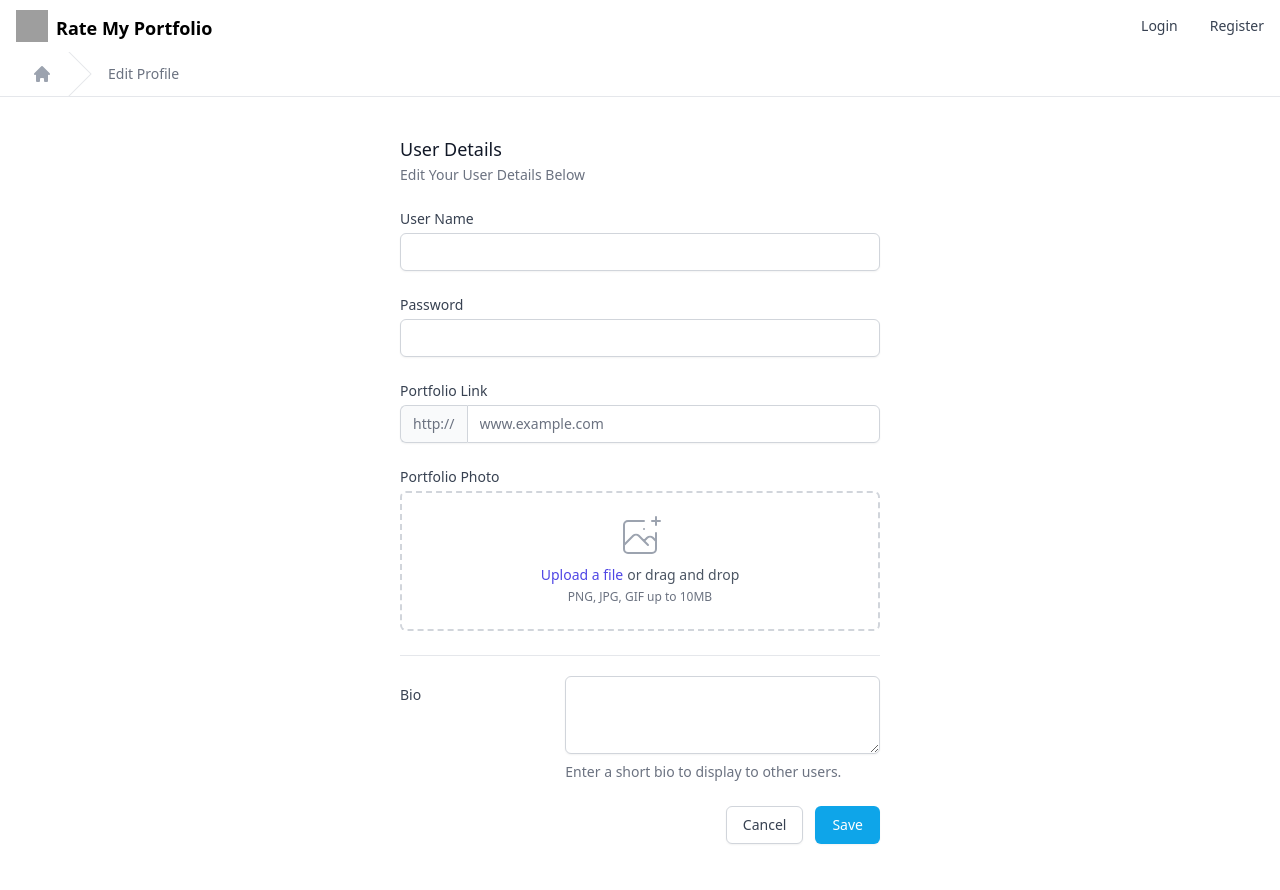
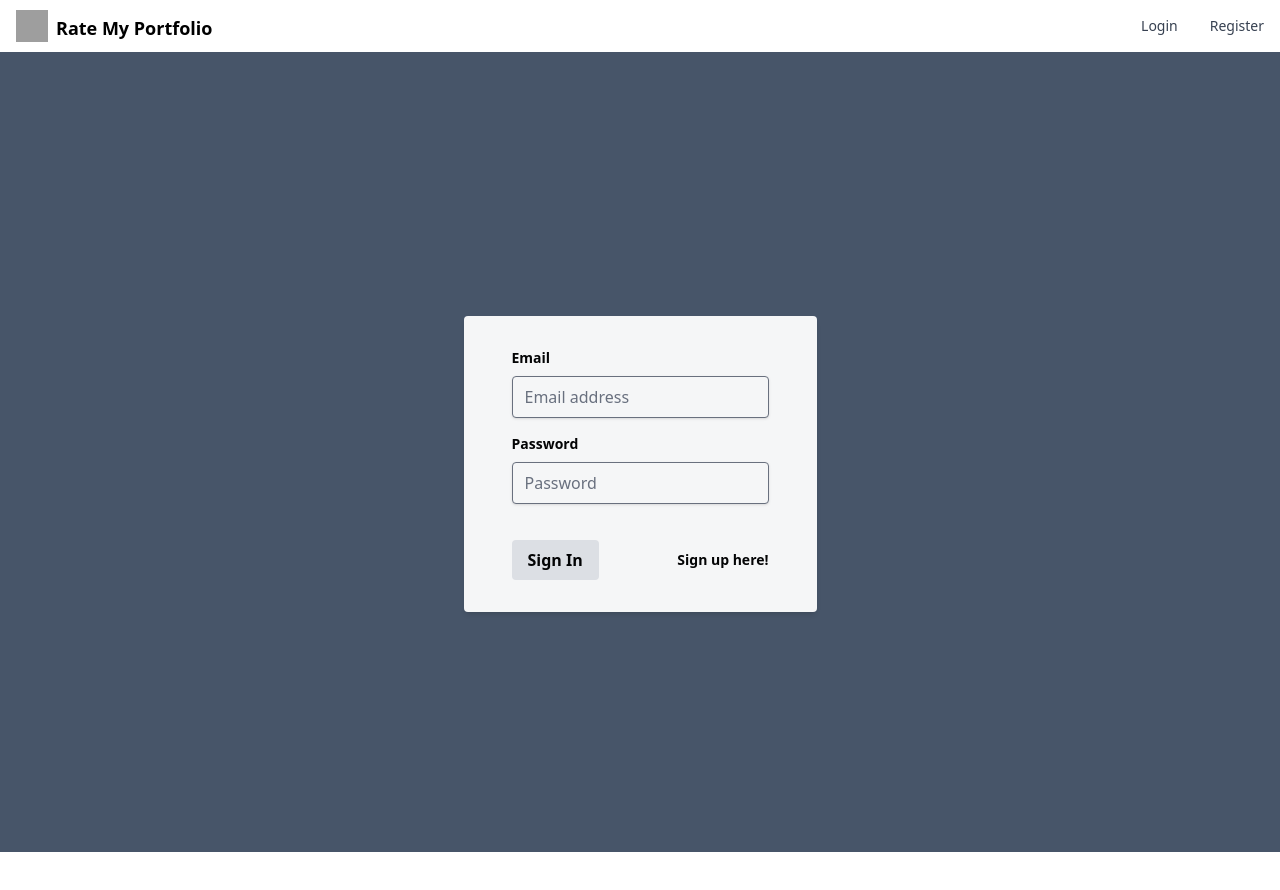
Before and after one commit to hekmatsalehi/rate-my-portfolio, a React (Create React App) app in the folder client/: page /Login in a window 1280 px wide. Shown: the top 890 px of the page. After the commit the page ends 852 px from the top, so only its background shows below. Built offline with nearby package versions, Linux system fonts and the light colour scheme; grey boxes are pictures that could not be loaded; the HTML template or start-up script is replaced by a standard one.

Commit message:
react router connected

```diff
--- a/client/src/App.js
+++ b/client/src/App.js
@@ -1,14 +1,30 @@
-import React from 'react';
+import React, { Component } from 'react';
+import { BrowserRouter, Route, Switch } from 'react-router-dom';
+
+import Navbar from './components/Navbar';
+import ProfilePage from './components/ProfilePage';
+import Home from './components/Home';
+import Login from './components/Login';
+import SignUp from './components/Signup'
+
 import './styles/output.css'
 
-import Home from './components/Home'
-import Navbar from './components/Navbar'
-import ProfilePage from './components/ProfilePage'
-export default function App() {
-  return (
-    <main>
-      <Navbar />
-      <ProfilePage />
-    </main>
-  );
+class App extends Component {
+  render() {
+    return (
+       <BrowserRouter>
+        <div>
+          <Navbar />
+            <Switch>
+             <Route path="/" component={Home} exact/>
+             <Route path="/Login" component={Login}/>
+             <Route path="/Signup" component={SignUp}/>
+             <Route path="/ProfilePage" component={ProfilePage}/>
+            </Switch>
+        </div>
+      </BrowserRouter>
+    );
+  }
 }
+
+export default App;
--- a/client/src/components/Login.js
+++ b/client/src/components/Login.js
@@ -1,9 +1,10 @@
 import React from "react";
+import { NavLink } from 'react-router-dom';
 
 export default function Login() {
     return (
         <div>
-        <div class="bg-home-img bg-fixed bg-cover bg-center bg-no-repeat min-h-full h-screen md:h-screen flex justify-center">
+            <div class="bg-slate-600 bg-fixed bg-cover bg-center bg-no-repeat min-h-full h-screen md:h-screen flex justify-center">
                 <div class="flex mx-auto md:w-auto md:mx-auto m-56 md:m-56 opacity-95">
                     <div class="m-auto md:container md:mx-auto bg-white shadow-md rounded mx-auto px-8 pt-6 pb-8 mb-4 md:px-12 md:pt-8 md:pb-12 md:pb-8 flex flex-col">
                         <div class="mb-4">
@@ -21,14 +22,14 @@ export default function Login() {
                                 id="password" type="password" placeholder="Password" />
                         </div>
                         <div class="flex items-center justify-between">
-                        <button
+                            <NavLink to="/ProfilePage"
                                 class="bg-gray-200 hover:bg-blue-500 hover:text-white text-black font-bold py-1 px-2 md:py-2 md:px-4 md:mr-8 rounded"
                                 id="login-button" type="button">
                                 Sign In
-                        </button>
-                        <a class="inline-block align-baseline font-bold text-sm" href="./signup.html">
+                            </NavLink>
+                            <NavLink to="/Signup" class="inline-block align-baseline font-bold text-sm">
                                 <span class="hover:text-blue-500"> Sign up here! </span>
-                        </a>
+                            </NavLink>
                         </div>
                     </div>
                 </div>
--- a/client/src/components/ProfilePage.js
+++ b/client/src/components/ProfilePage.js
@@ -1,5 +1,5 @@
 
-import { HomeIcon} from '@heroicons/react/solid'
+import { HomeIcon } from '@heroicons/react/solid'
 
 
 const miniNav = [
@@ -14,7 +14,7 @@ export default function ProfilePage() {
 
 
       {/*miniNav*/}
-      <nav className="hidden bg-white border-b border-gray-200 lg:flex" aria-label="Breadcrumb">
+      <nav className="hidden bg-slate-600 border-b border-gray-200 lg:flex" aria-label="Breadcrumb">
         <ol role="list" className="max-w-screen-xl w-full mx-auto px-4 flex space-x-4 sm:px-6 lg:px-8">
           <li className="flex">
             <div className="flex items-center">
--- a/client/src/components/Signup.js
+++ b/client/src/components/Signup.js
@@ -2,7 +2,7 @@ import React from "react";
 
 export default function Signup() {
     return (
-    <div class="bg-home-img bg-fixed bg-cover bg-center flex items-center min-h-screen">
+    <div class="bg-slate-600 bg-fixed bg-cover bg-center flex items-center min-h-screen">
       <div class="flex-1 h-full max-w-lg mx-auto opacity-95 bg-white rounded-lg shadow-xl">
         <div class="flex flex-col md:flex-row">
           <div class="md:flex-1 md:h-full md:max-w-lg md:mx-auto items-center justify-center p-6 sm:p-12 md:w-1/2">
--- a/client/src/styles/output.css
+++ b/client/src/styles/output.css
@@ -687,6 +687,10 @@ select {
   margin: auto;
 }
 
+.m-56 {
+  margin: 14rem;
+}
+
 .mx-auto {
   margin-left: auto;
   margin-right: auto;
@@ -700,6 +704,22 @@ select {
   margin-top: 0.75rem;
 }
 
+.mb-4 {
+  margin-bottom: 1rem;
+}
+
+.mb-2 {
+  margin-bottom: 0.5rem;
+}
+
+.mb-6 {
+  margin-bottom: 1.5rem;
+}
+
+.mb-3 {
+  margin-bottom: 0.75rem;
+}
+
 .ml-2 {
   margin-left: 0.5rem;
 }
@@ -724,6 +744,10 @@ select {
   display: block;
 }
 
+.inline-block {
+  display: inline-block;
+}
+
 .flex {
   display: flex;
 }
@@ -744,6 +768,10 @@ select {
   height: 12rem;
 }
 
+.h-screen {
+  height: 100vh;
+}
+
 .h-8 {
   height: 2rem;
 }
@@ -764,6 +792,14 @@ select {
   height: 3rem;
 }
 
+.min-h-full {
+  min-height: 100%;
+}
+
+.min-h-screen {
+  min-height: 100vh;
+}
+
 .w-screen {
   width: 100vw;
 }
@@ -814,6 +850,11 @@ select {
 
 .cursor-pointer {
   cursor: pointer;
+}
+
+.appearance-none {
+  -webkit-appearance: none;
+          appearance: none;
 }
 
 .grid-cols-1 {
@@ -967,6 +1008,11 @@ select {
   background-color: rgb(255 255 255 / var(--tw-bg-opacity));
 }
 
+.bg-gray-200 {
+  --tw-bg-opacity: 1;
+  background-color: rgb(229 231 235 / var(--tw-bg-opacity));
+}
+
 .bg-gray-50 {
   --tw-bg-opacity: 1;
   background-color: rgb(249 250 251 / var(--tw-bg-opacity));
@@ -977,6 +1023,22 @@ select {
   background-color: rgb(14 165 233 / var(--tw-bg-opacity));
 }
 
+.bg-cover {
+  background-size: cover;
+}
+
+.bg-fixed {
+  background-attachment: fixed;
+}
+
+.bg-center {
+  background-position: center;
+}
+
+.bg-no-repeat {
+  background-repeat: no-repeat;
+}
+
 .object-cover {
   object-fit: cover;
 }
@@ -987,6 +1049,10 @@ select {
 
 .p-2 {
   padding: 0.5rem;
+}
+
+.p-6 {
+  padding: 1.5rem;
 }
 
 .py-2 {
@@ -999,6 +1065,21 @@ select {
   padding-right: 1rem;
 }
 
+.px-8 {
+  padding-left: 2rem;
+  padding-right: 2rem;
+}
+
+.px-3 {
+  padding-left: 0.75rem;
+  padding-right: 0.75rem;
+}
+
+.py-1 {
+  padding-top: 0.25rem;
+  padding-bottom: 0.25rem;
+}
+
 .px-2 {
   padding-left: 0.5rem;
   padding-right: 0.5rem;
@@ -1009,11 +1090,6 @@ select {
   padding-bottom: 0.625rem;
 }
 
-.px-3 {
-  padding-left: 0.75rem;
-  padding-right: 0.75rem;
-}
-
 .px-6 {
   padding-left: 1.5rem;
   padding-right: 1.5rem;
@@ -1027,6 +1103,14 @@ select {
   padding-bottom: 5rem;
 }
 
+.pt-6 {
+  padding-top: 1.5rem;
+}
+
+.pb-8 {
+  padding-bottom: 2rem;
+}
+
 .pr-4 {
   padding-right: 1rem;
 }
@@ -1057,6 +1141,10 @@ select {
 
 .text-center {
   text-align: center;
+}
+
+.align-baseline {
+  vertical-align: baseline;
 }
 
 .text-sm {
@@ -1074,6 +1162,11 @@ select {
   line-height: 1rem;
 }
 
+.text-2xl {
+  font-size: 1.5rem;
+  line-height: 2rem;
+}
+
 .font-semibold {
   font-weight: 600;
 }
@@ -1082,6 +1175,10 @@ select {
   font-weight: 500;
 }
 
+.font-bold {
+  font-weight: 700;
+}
+
 .uppercase {
   text-transform: uppercase;
 }
@@ -1092,6 +1189,10 @@ select {
 
 .leading-6 {
   line-height: 1.5rem;
+}
+
+.leading-5 {
+  line-height: 1.25rem;
 }
 
 .tracking-wide {
@@ -1151,6 +1252,10 @@ select {
 .text-white {
   --tw-text-opacity: 1;
   color: rgb(255 255 255 / var(--tw-text-opacity));
+}
+
+.opacity-95 {
+  opacity: 0.95;
 }
 
 .shadow-md {
@@ -1171,6 +1276,24 @@ select {
   box-shadow: var(--tw-ring-offset-shadow, 0 0 #0000), var(--tw-ring-shadow, 0 0 #0000), var(--tw-shadow);
 }
 
+.shadow-xl {
+  --tw-shadow: 0 20px 25px -5px rgb(0 0 0 / 0.1), 0 8px 10px -6px rgb(0 0 0 / 0.1);
+  --tw-shadow-colored: 0 20px 25px -5px var(--tw-shadow-color), 0 8px 10px -6px var(--tw-shadow-color);
+  box-shadow: var(--tw-ring-offset-shadow, 0 0 #0000), var(--tw-ring-shadow, 0 0 #0000), var(--tw-shadow);
+}
+
+.transition-colors {
+  transition-property: color, background-color, border-color, fill, stroke, -webkit-text-decoration-color;
+  transition-property: color, background-color, border-color, text-decoration-color, fill, stroke;
+  transition-property: color, background-color, border-color, text-decoration-color, fill, stroke, -webkit-text-decoration-color;
+  transition-timing-function: cubic-bezier(0.4, 0, 0.2, 1);
+  transition-duration: 150ms;
+}
+
+.duration-150 {
+  transition-duration: 150ms;
+}
+
 .focus-within\:outline-none:focus-within {
   outline: 2px solid transparent;
   outline-offset: 2px;
@@ -1213,6 +1336,11 @@ select {
   border-color: rgb(45 212 191 / var(--tw-border-opacity));
 }
 
+.hover\:bg-blue-500:hover {
+  --tw-bg-opacity: 1;
+  background-color: rgb(59 130 246 / var(--tw-bg-opacity));
+}
+
 .hover\:bg-gray-100:hover {
   --tw-bg-opacity: 1;
   background-color: rgb(243 244 246 / var(--tw-bg-opacity));
@@ -1233,6 +1361,16 @@ select {
   color: rgb(45 212 191 / var(--tw-text-opacity));
 }
 
+.hover\:text-white:hover {
+  --tw-text-opacity: 1;
+  color: rgb(255 255 255 / var(--tw-text-opacity));
+}
+
+.hover\:text-blue-500:hover {
+  --tw-text-opacity: 1;
+  color: rgb(59 130 246 / var(--tw-text-opacity));
+}
+
 .hover\:text-gray-500:hover {
   --tw-text-opacity: 1;
   color: rgb(107 114 128 / var(--tw-text-opacity));
@@ -1261,6 +1399,11 @@ select {
 .focus\:border-indigo-500:focus {
   --tw-border-opacity: 1;
   border-color: rgb(99 102 241 / var(--tw-border-opacity));
+}
+
+.focus\:border-blue-400:focus {
+  --tw-border-opacity: 1;
+  border-color: rgb(96 165 250 / var(--tw-border-opacity));
 }
 
 .focus\:outline-none:focus {
@@ -1274,6 +1417,12 @@ select {
   box-shadow: var(--tw-ring-offset-shadow), var(--tw-ring-shadow), var(--tw-shadow, 0 0 #0000);
 }
 
+.focus\:ring-1:focus {
+  --tw-ring-offset-shadow: var(--tw-ring-inset) 0 0 0 var(--tw-ring-offset-width) var(--tw-ring-offset-color);
+  --tw-ring-shadow: var(--tw-ring-inset) 0 0 0 calc(1px + var(--tw-ring-offset-width)) var(--tw-ring-color);
+  box-shadow: var(--tw-ring-offset-shadow), var(--tw-ring-shadow), var(--tw-shadow, 0 0 #0000);
+}
+
 .focus\:ring-gray-200:focus {
   --tw-ring-opacity: 1;
   --tw-ring-color: rgb(229 231 235 / var(--tw-ring-opacity));
@@ -1287,6 +1436,11 @@ select {
 .focus\:ring-indigo-500:focus {
   --tw-ring-opacity: 1;
   --tw-ring-color: rgb(99 102 241 / var(--tw-ring-opacity));
+}
+
+.focus\:ring-blue-600:focus {
+  --tw-ring-opacity: 1;
+  --tw-ring-color: rgb(37 99 235 / var(--tw-ring-opacity));
 }
 
 .focus\:ring-offset-2:focus {
@@ -1368,6 +1522,10 @@ select {
     border-color: rgb(229 231 235 / var(--tw-border-opacity));
   }
 
+  .sm\:p-12 {
+    padding: 3rem;
+  }
+
   .sm\:px-4 {
     padding-left: 1rem;
     padding-right: 1rem;
@@ -1393,10 +1551,57 @@ select {
 }
 
 @media (min-width: 768px) {
+  .md\:container {
+    width: 100%;
+  }
+
+  @media (min-width: 640px) {
+    .md\:container {
+      max-width: 640px;
+    }
+  }
+
+  @media (min-width: 768px) {
+    .md\:container {
+      max-width: 768px;
+    }
+  }
+
+  @media (min-width: 1024px) {
+    .md\:container {
+      max-width: 1024px;
+    }
+  }
+
+  @media (min-width: 1280px) {
+    .md\:container {
+      max-width: 1280px;
+    }
+  }
+
+  @media (min-width: 1536px) {
+    .md\:container {
+      max-width: 1536px;
+    }
+  }
+
   .md\:m-auto {
     margin: auto;
   }
 
+  .md\:m-56 {
+    margin: 14rem;
+  }
+
+  .md\:mx-auto {
+    margin-left: auto;
+    margin-right: auto;
+  }
+
+  .md\:mr-8 {
+    margin-right: 2rem;
+  }
+
   .md\:mt-0 {
     margin-top: 0px;
   }
@@ -1417,6 +1622,10 @@ select {
     height: 100%;
   }
 
+  .md\:h-screen {
+    height: 100vh;
+  }
+
   .md\:w-screen {
     width: 100vw;
   }
@@ -1429,6 +1638,10 @@ select {
     width: auto;
   }
 
+  .md\:w-1\/2 {
+    width: 50%;
+  }
+
   .md\:max-w-screen-2xl {
     max-width: 1536px;
   }
@@ -1439,6 +1652,14 @@ select {
 
   .md\:max-w-2xl {
     max-width: 42rem;
+  }
+
+  .md\:max-w-lg {
+    max-width: 32rem;
+  }
+
+  .md\:flex-1 {
+    flex: 1 1 0%;
   }
 
   .md\:shrink-0 {
@@ -1465,6 +1686,33 @@ select {
 
   .md\:p-0 {
     padding: 0px;
+  }
+
+  .md\:px-12 {
+    padding-left: 3rem;
+    padding-right: 3rem;
+  }
+
+  .md\:py-2 {
+    padding-top: 0.5rem;
+    padding-bottom: 0.5rem;
+  }
+
+  .md\:px-4 {
+    padding-left: 1rem;
+    padding-right: 1rem;
+  }
+
+  .md\:pt-8 {
+    padding-top: 2rem;
+  }
+
+  .md\:pb-12 {
+    padding-bottom: 3rem;
+  }
+
+  .md\:pb-8 {
+    padding-bottom: 2rem;
   }
 
   .md\:text-sm {
--- a/client/tailwind.config.js
+++ b/client/tailwind.config.js
@@ -1,5 +1,3 @@
-
-
 module.exports = {
   content: [
     "./src/**/*.{js,jsx,ts,tsx}",
```
Also changed, not shown: client/src/Login.js (deleted, +0 -14 lines), client/src/components/Navbar.js (+5 -4 lines), 1 other file (tests, documents, lock files or other folders). Lines whose indentation alone changed are shown as unchanged.
